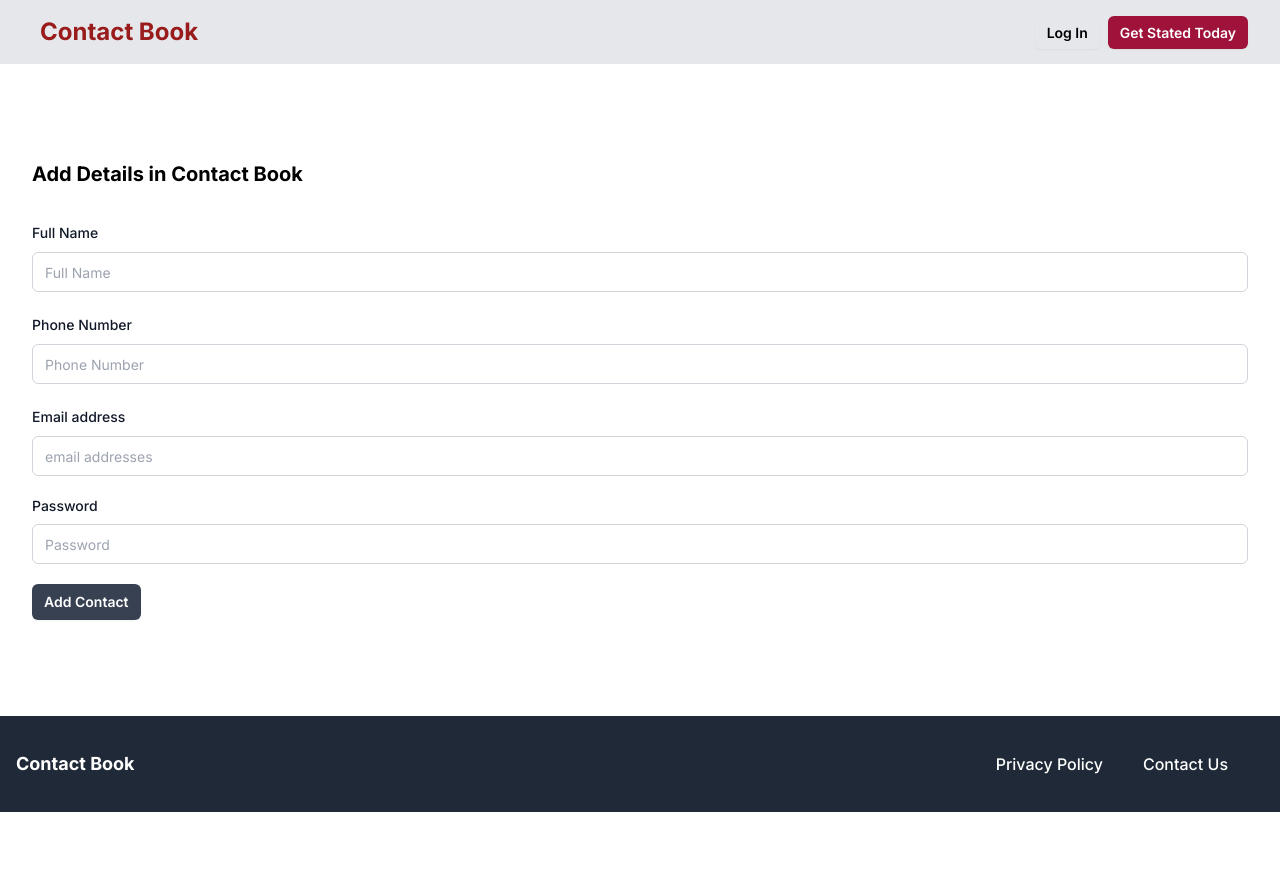
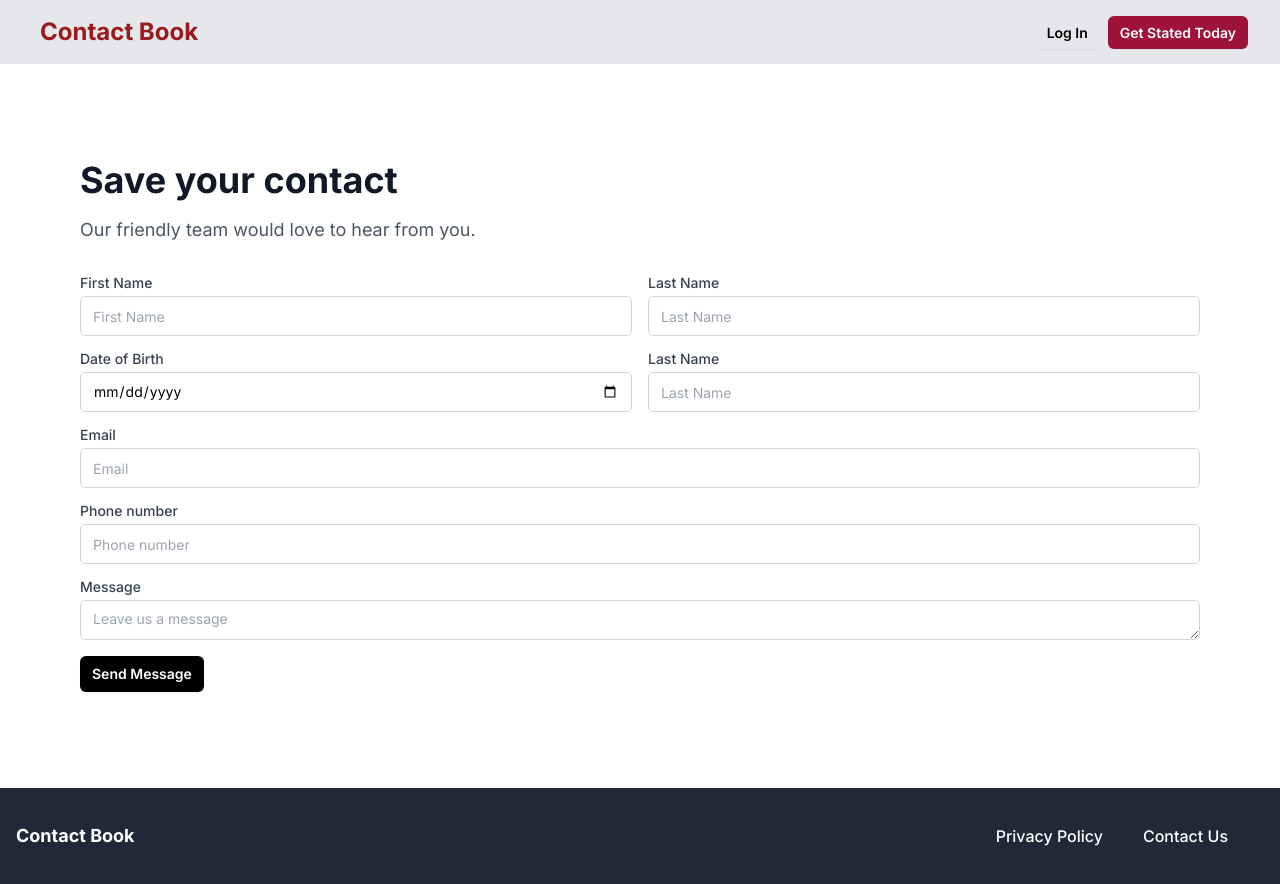
Before and after one commit to SurajKushwaha23/contact-book, a Next.js app: page /add-contact-data in a window 1280 px wide. Before the commit the page ends 812 px from the top, so only its background shows below. Built offline with nearby package versions, Linux system fonts and the light colour scheme.

Commit message:
Update form

```diff
--- a/src/app/(contact-book)/add-contact-data/page.js
+++ b/src/app/(contact-book)/add-contact-data/page.js
@@ -7,92 +7,123 @@ export default function AddContactData() {
       <div className="grid grid-cols-1">
         <div className=" px-4 py-10 sm:px-6 sm:py-16 lg:px-8 lg:py-24">
           <div className="xl:w-full  2xl:max-w-md">
-            <h2 className="text-3xl font-bold leading-tight text-black sm:text-xl">
-              Add Details in Contact Book
-            </h2>
+            <div className="px-2 md:px-12">
+              <p className="text-2xl font-bold text-gray-900 md:text-4xl">
+                Save your contact
+              </p>
+              <p className="mt-4 text-lg text-gray-600">
+                Our friendly team would love to hear from you.
+              </p>
 
-            <form action="#" method="POST" className="mt-8">
-              <div className="space-y-5">
-                <div>
+              <form action="" className="mt-8 space-y-4">
+                <div className="grid w-full gap-y-4 md:gap-x-4 lg:grid-cols-2">
+                  <div className="grid w-full  items-center gap-1.5">
                     <label
-                    htmlFor="name"
-                    className="text-sm font-medium text-gray-900"
+                      className="text-sm font-medium leading-none text-gray-700 peer-disabled:cursor-not-allowed peer-disabled:opacity-70"
+                      htmlFor="first_name"
                     >
-                    {" "}
-                    Full Name{" "}
+                      First Name
                     </label>
-                  <div className="mt-2">
                     <input
-                      className="flex h-10 w-full rounded-md border border-gray-300 bg-transparent px-3 py-2 text-sm placeholder:text-gray-400 focus:outline-none focus:ring-1 focus:ring-gray-400 focus:ring-offset-1 disabled:cursor-not-allowed disabled:opacity-50"
+                      className="flex h-10 w-full rounded-md border border-gray-300 bg-transparent px-3 py-2 text-sm placeholder:text-gray-400 focus:outline-none focus:ring-1 focus:ring-gray-400 focus:ring-offset-1 disabled:cursor-not-allowed disabled:opacity-50 dark:border-gray-700 dark:text-gray-50 dark:focus:ring-gray-400 dark:focus:ring-offset-gray-900"
                       type="text"
-                      placeholder="Full Name"
-                      id="name"
-                    ></input>
+                      id="first_name"
+                      placeholder="First Name"
+                    />
+                  </div>
+                  <div className="grid w-full  items-center gap-1.5">
+                    <label
+                      className="text-sm font-medium leading-none text-gray-700 peer-disabled:cursor-not-allowed peer-disabled:opacity-70"
+                      htmlFor="last_name"
+                    >
+                      Last Name
+                    </label>
+                    <input
+                      className="flex h-10 w-full rounded-md border border-gray-300 bg-transparent px-3 py-2 text-sm placeholder:text-gray-400 focus:outline-none focus:ring-1 focus:ring-gray-400 focus:ring-offset-1 disabled:cursor-not-allowed disabled:opacity-50 dark:border-gray-700 dark:text-gray-50 dark:focus:ring-gray-400 dark:focus:ring-offset-gray-900"
+                      type="text"
+                      id="last_name"
+                      placeholder="Last Name"
+                    />
                   </div>
                 </div>
-                <div>
+                <div className="grid w-full gap-y-4 md:gap-x-4 lg:grid-cols-2">
+                  <div className="grid w-full  items-center gap-1.5">
                     <label
-                    htmlFor="name"
-                    className="text-sm font-medium text-gray-900"
+                      className="text-sm font-medium leading-none text-gray-700 peer-disabled:cursor-not-allowed peer-disabled:opacity-70"
+                      htmlFor="first_name"
                     >
-                    {" "}
-                    Phone Number{" "}
+                      Date of Birth
                     </label>
-                  <div className="mt-2">
                     <input
-                      className="flex h-10 w-full rounded-md border border-gray-300 bg-transparent px-3 py-2 text-sm placeholder:text-gray-400 focus:outline-none focus:ring-1 focus:ring-gray-400 focus:ring-offset-1 disabled:cursor-not-allowed disabled:opacity-50"
+                      className=" block h-10 w-full rounded-md border border-gray-300 bg-transparent px-3 py-2 text-sm placeholder:text-gray-400 focus:outline-none focus:ring-1 focus:ring-gray-400 focus:ring-offset-1 disabled:cursor-not-allowed disabled:opacity-50 dark:border-gray-700 dark:text-gray-50 dark:focus:ring-gray-400 dark:focus:ring-offset-gray-900"
+                      type="date"
+                    />
+                  </div>
+                  <div className="grid w-full  items-center gap-1.5">
+                    <label
+                      className="text-sm font-medium leading-none text-gray-700 peer-disabled:cursor-not-allowed peer-disabled:opacity-70"
+                      htmlFor="last_name"
+                    >
+                      Last Name
+                    </label>
+                    <input
+                      className="flex h-10 w-full rounded-md border border-gray-300 bg-transparent px-3 py-2 text-sm placeholder:text-gray-400 focus:outline-none focus:ring-1 focus:ring-gray-400 focus:ring-offset-1 disabled:cursor-not-allowed disabled:opacity-50 dark:border-gray-700 dark:text-gray-50 dark:focus:ring-gray-400 dark:focus:ring-offset-gray-900"
                       type="text"
-                      placeholder="Phone Number"
-                      id="name"
-                    ></input>
+                      id="last_name"
+                      placeholder="Last Name"
+                    />
                   </div>
                 </div>
-                <div>
+                <div className="grid w-full  items-center gap-1.5">
                   <label
+                    className="text-sm font-medium leading-none text-gray-700 peer-disabled:cursor-not-allowed peer-disabled:opacity-70"
                     htmlFor="email"
-                    className="text-sm font-medium text-gray-900"
                   >
-                    {" "}
-                    Email address{" "}
+                    Email
                   </label>
-                  <div className="mt-2">
                   <input
-                      className="flex h-10 w-full rounded-md border border-gray-300 bg-transparent px-3 py-2 text-sm placeholder:text-gray-400 focus:outline-none focus:ring-1 focus:ring-gray-400 focus:ring-offset-1 disabled:cursor-not-allowed disabled:opacity-50"
-                      type="email"
-                      placeholder="email addresses"
+                    className="flex h-10 w-full rounded-md border border-gray-300 bg-transparent px-3 py-2 text-sm placeholder:text-gray-400 focus:outline-none focus:ring-1 focus:ring-gray-400 focus:ring-offset-1 disabled:cursor-not-allowed disabled:opacity-50 dark:border-gray-700 dark:text-gray-50 dark:focus:ring-gray-400 dark:focus:ring-offset-gray-900"
+                    type="text"
                     id="email"
-                    ></input>
+                    placeholder="Email"
+                  />
                 </div>
+                <div className="grid w-full  items-center gap-1.5">
+                  <label
+                    className="text-sm font-medium leading-none text-gray-700 peer-disabled:cursor-not-allowed peer-disabled:opacity-70"
+                    htmlFor="phone_number"
+                  >
+                    Phone number
+                  </label>
+                  <input
+                    className="flex h-10 w-full rounded-md border border-gray-300 bg-transparent px-3 py-2 text-sm placeholder:text-gray-400 focus:outline-none focus:ring-1 focus:ring-gray-400 focus:ring-offset-1 disabled:cursor-not-allowed disabled:opacity-50 dark:border-gray-700 dark:text-gray-50 dark:focus:ring-gray-400 dark:focus:ring-offset-gray-900"
+                    type="tel"
+                    id="phone_number"
+                    placeholder="Phone number"
+                  />
                 </div>
-                <div>
-                  <div className="flex items-center justify-between">
+                <div className="grid w-full  items-center gap-1.5">
                   <label
-                      htmlFor="password"
-                      className="text-sm font-medium text-gray-900"
+                    className="text-sm font-medium leading-none text-gray-700 peer-disabled:cursor-not-allowed peer-disabled:opacity-70"
+                    htmlFor="message"
                   >
-                      {" "}
-                      Password{" "}
+                    Message
                   </label>
+                  <textarea
+                    className="flex h-10 w-full rounded-md border border-gray-300 bg-transparent px-3 py-2 text-sm placeholder:text-gray-400 focus:outline-none focus:ring-1 focus:ring-gray-400 focus:ring-offset-1 disabled:cursor-not-allowed disabled:opacity-50 dark:border-gray-700 dark:text-gray-50 dark:focus:ring-gray-400 dark:focus:ring-offset-gray-900"
+                    id="message"
+                    placeholder="Leave us a message"
+                    cols={3}
+                  />
                 </div>
-                  <div className="mt-2">
-                    <input
-                      className="flex h-10 w-full rounded-md border border-gray-300 bg-transparent px-3 py-2 text-sm placeholder:text-gray-400 focus:outline-none focus:ring-1 focus:ring-gray-400 focus:ring-offset-1 disabled:cursor-not-allowed disabled:opacity-50"
-                      type="password"
-                      placeholder="Password"
-                      id="password"
-                    ></input>
-                  </div>
-                </div>
-                <div>
                 <button
                   type="button"
-                    className="rounded-md bg-gray-700 px-3 py-2 text-sm font-semibold text-white shadow-sm hover:bg-black/80 focus-visible:outline focus-visible:outline-2 focus-visible:outline-offset-2 focus-visible:outline-black"
+                  className=" rounded-md bg-black px-3 py-2 text-sm font-semibold text-white shadow-sm hover:bg-black/80 focus-visible:outline focus-visible:outline-2 focus-visible:outline-offset-2 focus-visible:outline-black"
                 >
-                    Add Contact
+                  Send Message
                 </button>
+              </form>
             </div>
-              </div>
-            </form>
           </div>
         </div>
       </div>
--- a/src/app/(contact-book)/contact-book-list/page.js
+++ b/src/app/(contact-book)/contact-book-list/page.js
@@ -36,7 +36,7 @@ export default function ContactBookList() {
           <div>
             <Link
               href="/add-contact-data"
-              className="rounded-md bg-gray-700 px-3 py-2 text-sm font-semibold text-white shadow-sm hover:bg-black/80 focus-visible:outline focus-visible:outline-2 focus-visible:outline-offset-2 focus-visible:outline-black"
+              className="rounded-md bg-rose-800 px-3 py-2 text-sm font-semibold text-white shadow-sm hover:bg-rose/80 focus-visible:outline focus-visible:outline-2 focus-visible:outline-offset-2 focus-visible:outline-rose"
             >
               Add new employee
             </Link>
@@ -139,13 +139,13 @@ export default function ContactBookList() {
             <div className="space-x-2">
               <button
                 type="button"
-                className="rounded-md bg-black px-3 py-2 text-sm font-semibold text-white shadow-sm hover:bg-black/80 focus-visible:outline focus-visible:outline-2 focus-visible:outline-offset-2 focus-visible:outline-black"
+                className="rounded-md bg-rose-800 px-3 py-2 text-sm font-semibold text-white shadow-sm hover:bg-rose/80 focus-visible:outline focus-visible:outline-2 focus-visible:outline-offset-2 focus-visible:outline-rose"
               >
                 &larr; Previous
               </button>
               <button
                 type="button"
-                className="rounded-md bg-black px-3 py-2 text-sm font-semibold text-white shadow-sm hover:bg-black/80 focus-visible:outline focus-visible:outline-2 focus-visible:outline-offset-2 focus-visible:outline-black"
+                className="rounded-md bg-rose-800 px-3 py-2 text-sm font-semibold text-white shadow-sm hover:bg-rose/80 focus-visible:outline focus-visible:outline-2 focus-visible:outline-offset-2 focus-visible:outline-rose"
               >
                 Next &rarr;
               </button>
```
Lines whose indentation alone changed are shown as unchanged.
